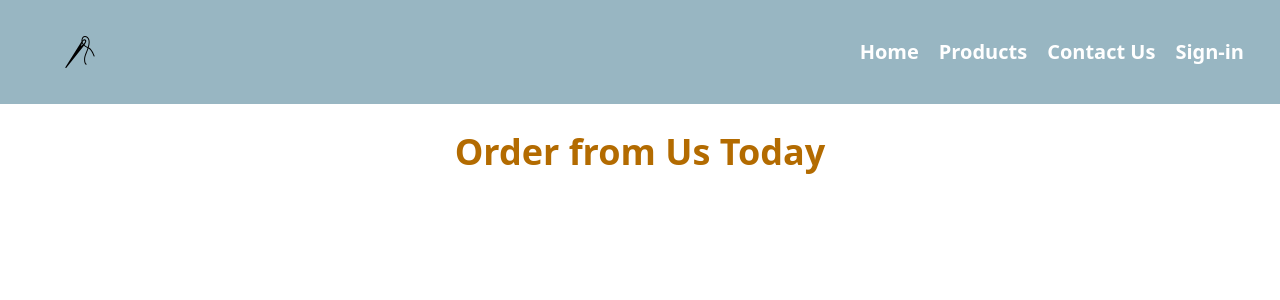
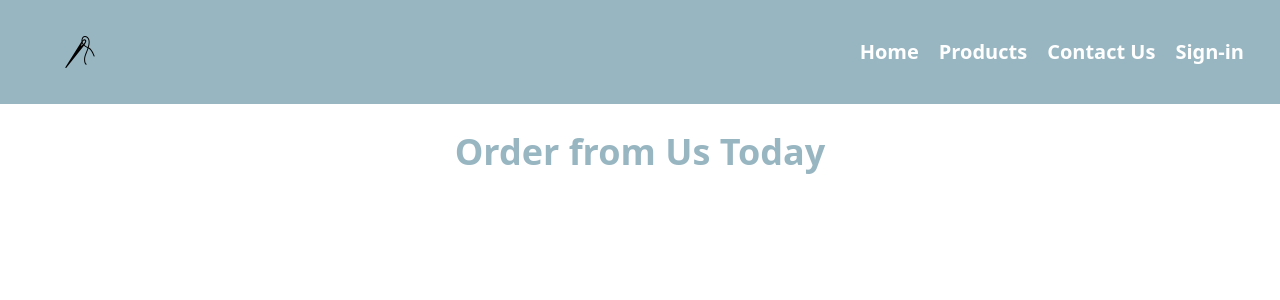
Before and after one commit to Maega-k/landing, a React (Vite) app in the folder landing/: page /products in a window 1280 px wide. Shown: the top 300 px of the page. Built offline with nearby package versions, Linux system fonts and the light colour scheme.

Commit message:
Update products.jsx

```diff
--- a/landing/src/products.jsx
+++ b/landing/src/products.jsx
@@ -1,6 +1,6 @@
 import React from "react";
 import { motion } from 'framer-motion';
-import Navbar from './navbar';
+import Navbar from "./navbar";
 
 function Products(){
     return(
@@ -9,7 +9,7 @@ function Products(){
         <section>
             <div>
                 <motion.h1
-                    className="text-center text-4xl font-extrabold text-lightorange p-7"
+                    className="text-center text-4xl font-extrabold text-bluee p-7"
                     initial={{ opacity: 0, y: -40 }}
                     animate={{ opacity: 1, y: 0 }}
                     transition={{ duration: 0.7 }}
```
